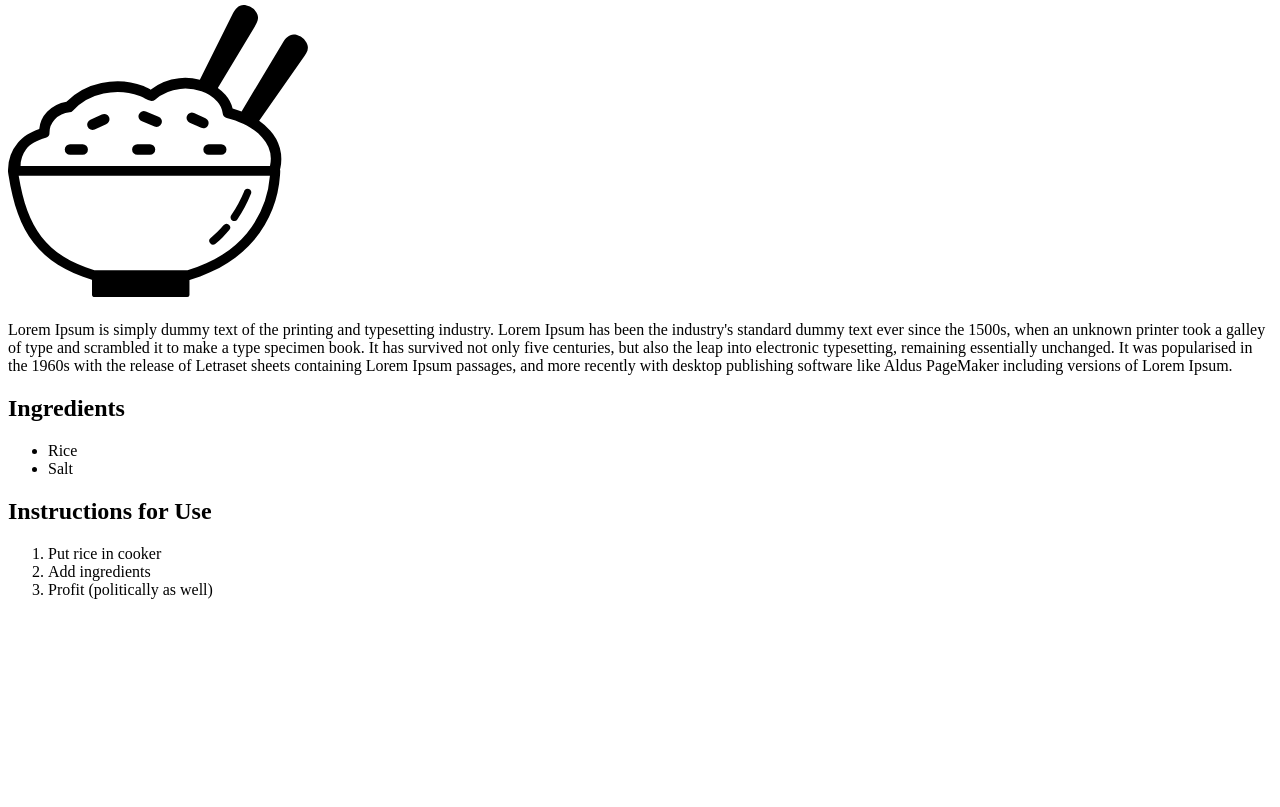
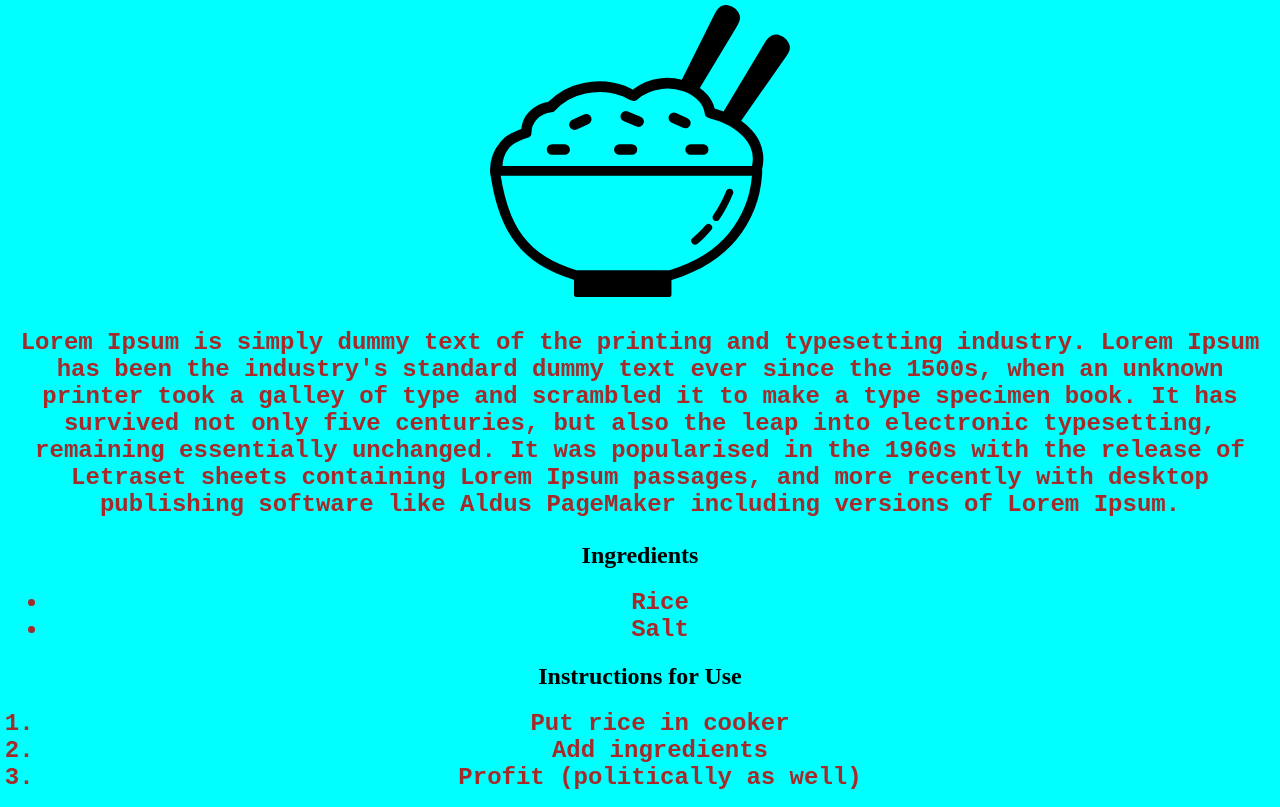
Before and after one commit to hmahmood2351/HTMLRecipe, a plain HTML site: page recipes/biryani.html in a window 1280 px wide. Shown: the part 79-886 px from the top of the page. Before the commit the page ends 800 px from the top, so only its background shows below. Drawn offline with Linux system fonts and the light colour scheme.

Commit message:
Added CSS functionality

```diff
--- a/recipes/biryani.html
+++ b/recipes/biryani.html
@@ -3,6 +3,8 @@
     <head>
         <meta charset="UTF-8">
         <title>HTML Recipes - Biryani</title>
+        <link rel="stylesheet" href="../styles.css">
+
     </head>
 
     <body>
--- /dev/null
+++ b/styles.css
@@ -0,0 +1,11 @@
+body {
+    background-color: aqua;
+    text-align: center;
+}
+
+p, li {
+    font-family: monospace;
+    color: brown;
+    font-size: 24px;
+    font-weight: bold;
+}
```
Also changed, not shown: index.html (+1 -0 lines), recipes/lasagna.html (+2 -0 lines).
